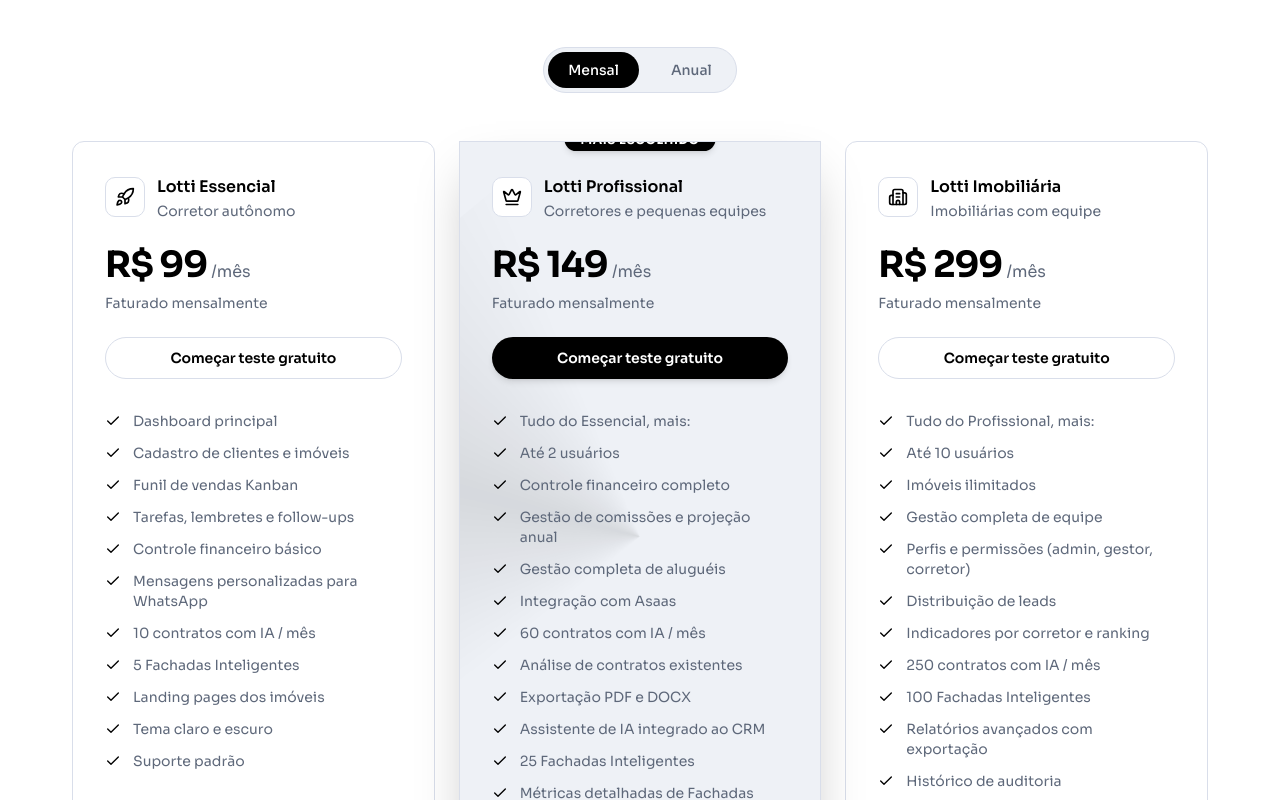
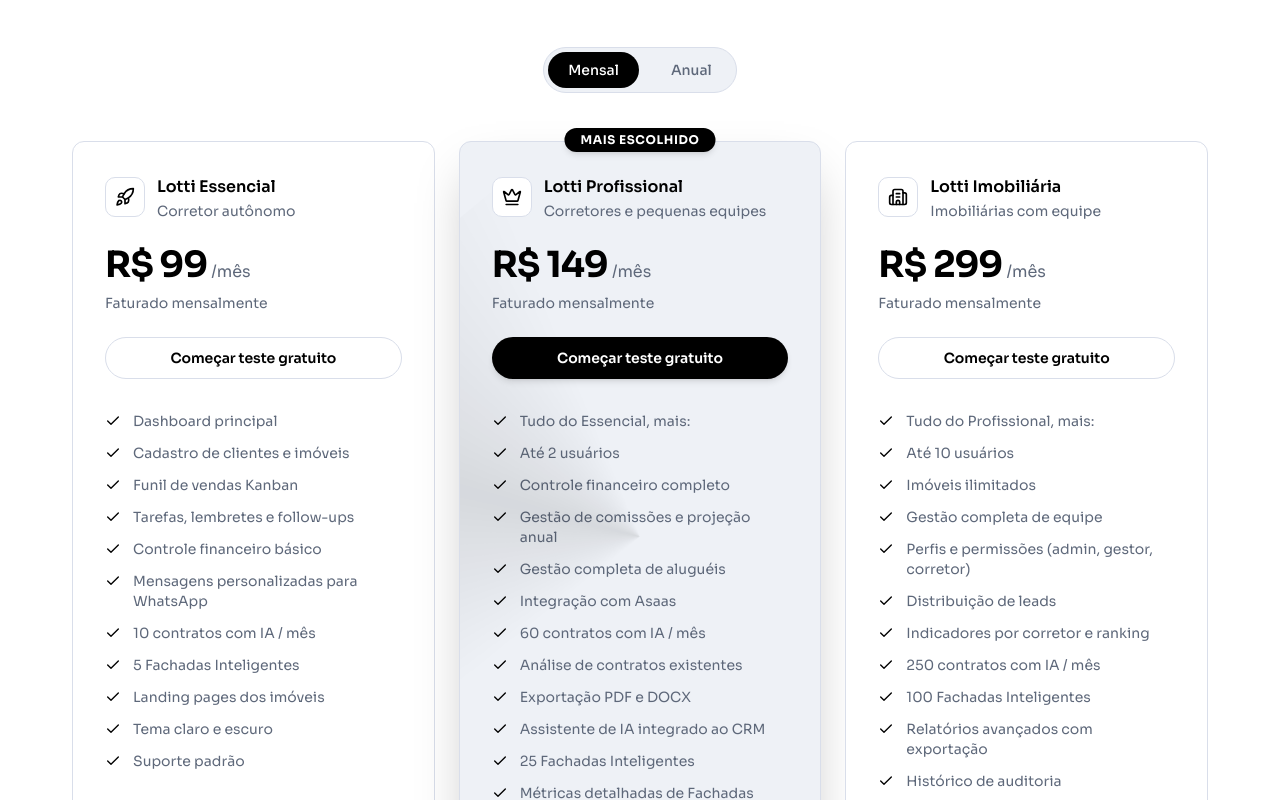
Before and after one commit to trindadeprobusiness-wq/Lotti-Site, a Next.js app: page /planos in a window 1280 px wide. Shown: the part 680-1480 px from the top of the page. Built offline with nearby package versions, Linux system fonts and the light colour scheme.

Commit message:
fix: evita recorte do selo do plano destacado

```diff
--- a/src/components/site/pricing/PricingCards.tsx
+++ b/src/components/site/pricing/PricingCards.tsx
@@ -46,18 +46,26 @@
             return (
               <Reveal key={plan.code} delay={i * 0.1}>
                 <div
+                  data-pricing-card={plan.highlighted ? "highlighted" : undefined}
                   className={`card relative flex h-full flex-col p-8 ${
                     plan.highlighted
-                      ? "border-beam-wrapper bg-surface shadow-2xl"
+                      ? "overflow-visible bg-surface shadow-2xl"
                       : "hover:-translate-y-1"
                   }`}
                 >
                   {plan.highlighted && (
-                    <div className="absolute -top-4 left-1/2 -translate-x-1/2 z-10">
-                      <span className="rounded-full bg-ink px-4 py-1 text-xs font-bold tracking-wider text-paper shadow-md">
-                        {pricingCopy.highlightBadge}
-                      </span>
-                    </div>
+                    <>
+                      <div
+                        data-pricing-beam=""
+                        aria-hidden="true"
+                        className="border-beam-wrapper pointer-events-none absolute inset-0 rounded-[inherit]"
+                      />
+                      <div className="absolute -top-4 left-1/2 z-10 -translate-x-1/2">
+                        <span className="inline-flex whitespace-nowrap rounded-full bg-ink px-4 py-1 text-xs font-bold tracking-wider text-paper shadow-md">
+                          {pricingCopy.highlightBadge}
+                        </span>
+                      </div>
+                    </>
                   )}
 
                   <div className="mb-6 flex items-center gap-3">
```
Also changed, not shown: 1 other file (tests, documents, lock files or other folders).
